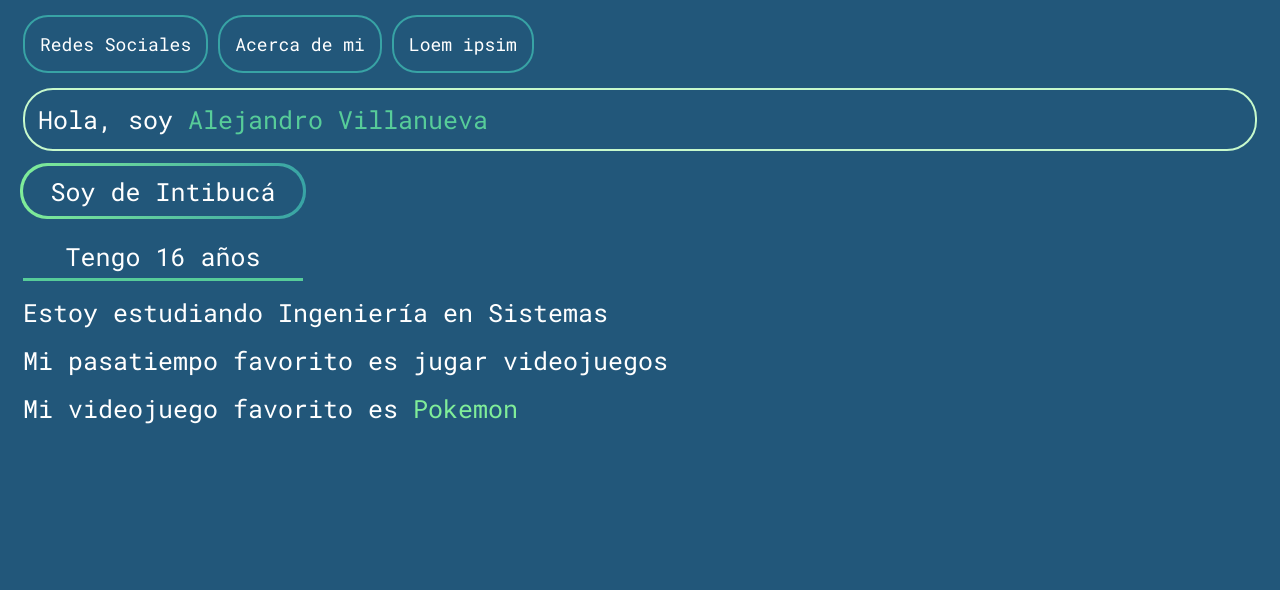
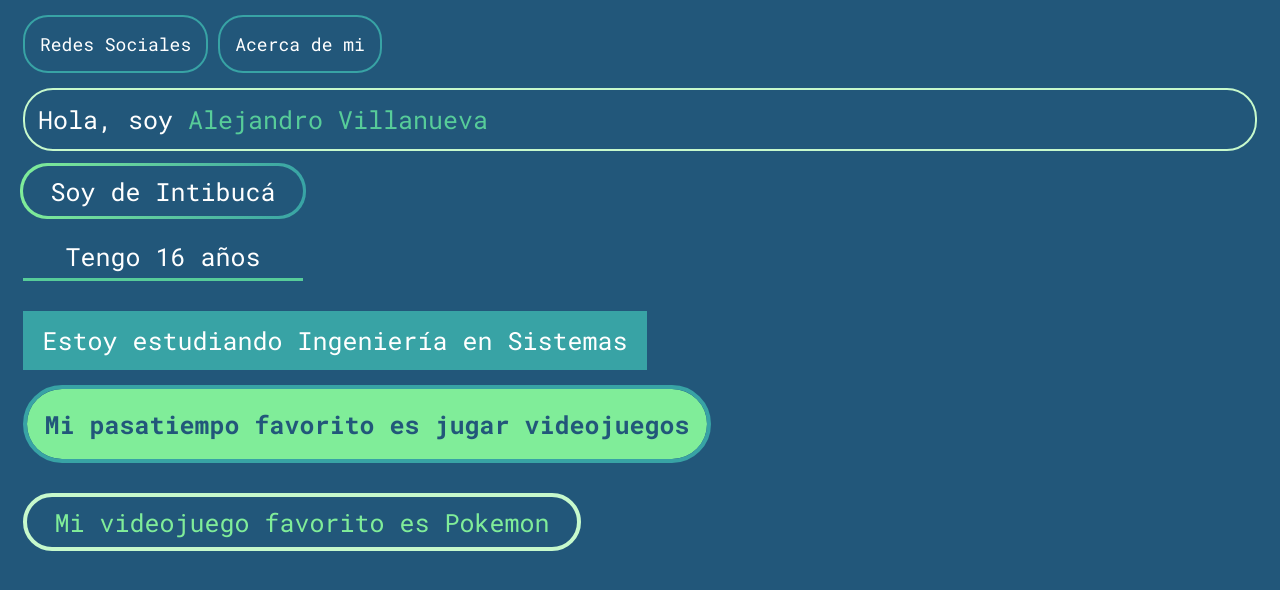
Before and after one commit to AleV1llanueva/Laboratorio-de-Programacion-Web, a plain HTML site: page presentacionPlus/index.html in a window 1280 px wide. Drawn offline with Linux system fonts and the light colour scheme.

Commit message:
presentación terminada

```diff
--- a/presentacionPlus/estilos/style.css
+++ b/presentacionPlus/estilos/style.css
@@ -75,9 +75,6 @@ button:active {
     color: #57CC99;
 }
 
-.favoriteGame>span {
-    color: #80ED99;
-}
 
 #Site {
     position: relative;
@@ -117,6 +114,7 @@ button:active {
     justify-content: center;
     height: 50px;
     overflow: hidden;
+    margin-bottom: 30px;
 }
 
 #age::after {
@@ -137,8 +135,90 @@ button:active {
 
 #age:hover {
     transition: 0.4s;
-    color: #000;
+    color: #22577A;
     font-weight: 600;
+}
+
+#study {
+    position: relative;
+    display: flex;
+    align-items: center;
+    justify-content: center;
+    width: 600px;
+    height: 35px;
+    padding: 12px;
+    transition: 0.4s;
+    z-index: 1;
+    background-color: #38A3A5;
+}
+
+#study:hover {
+    transform: scale(1.05);
+    border-radius: 5px;
+}
+
+#study:hover::after {
+    content: '';
+    position: absolute;
+    background: linear-gradient(
+      90deg,
+      #38A3A5,
+      #57CC99,
+      #80ED99,
+      #C7F9CC
+    );
+    background-size: 300% 100%;
+    width: 630px;
+    height: 60px;
+    z-index: -1;
+    animation: colorChange 3s infinite;
+}
+
+#game {
+    display: flex;
+    position: relative;
+    align-items: center;
+    justify-content: center;
+    border-radius: 50px;
+    width: 680px;
+    height: 70px;
+    border: 4px solid #38A3A5;
+    font-weight: 900;
+    color: #22577A;
+}
+
+#game::after {
+    content: '';
+    position: absolute;
+    width: 680px;
+    height: 70px;
+    z-index: -1;
+    border-radius: 50px;
+    background-color: #80ED99;
+    transition: 0.25s;
+}
+
+#game:hover::after {
+    transform: translate(5px, 18px);
+}
+
+.favoriteGame {
+    position: relative;
+    display: flex;
+    margin-top: 30px;
+    justify-content: center;
+    align-items: center;
+    height: 50px;
+    width: 550px;
+    border-radius: 50px;
+    color: #80ED99;
+    border: 4px solid #C7F9CC;
+    transition: 0.25s;
+}
+
+.favoriteGame:hover {
+    box-shadow: 0 0 50px #80ED99;
+    animation: contr 0.7s ease forwards;
 }
 
 @keyframes expand {
@@ -146,3 +226,31 @@ button:active {
         transform: translateX(-5vw);
     }
 }
+
+@keyframes contr {
+    0% {
+        box-shadow: 0 0 0 #80ED99;
+    }
+    30%{
+        box-shadow: 0 0 50px #80ED99;
+    }
+    100% {
+        box-shadow: 0 0 20px #80ED99;
+        background-color: #C7F9CC;
+        color: #22577A;
+        border: 4px solid #38A3A5;
+        font-weight: bold;
+    }
+}
+
+@keyframes colorChange {
+    0% {
+        background-position: 0% 50%;
+      }
+    50% {
+        background-position: 100% 50%;
+      }
+    100% {
+        background-position: 0% 50%;
+    }
+}
--- a/presentacionPlus/index.html
+++ b/presentacionPlus/index.html
@@ -13,13 +13,12 @@
     <div class="butCont">
         <button>Redes Sociales</button>
         <button>Acerca de mi</button>
-        <button>Loem ipsim</button>
     </div>
     <div id="Name">Hola, soy <span>Alejandro Villanueva</span></div>
     <div id="Site">Soy de Intibucá</div>
     <div id="age">Tengo 16 años</div>
-    <div>Estoy estudiando Ingeniería en Sistemas</div>
-    <div>Mi pasatiempo favorito es jugar videojuegos</div>
-    <div class="favoriteGame">Mi videojuego favorito es <span>Pokemon</span></div>
+    <div id="study">Estoy estudiando Ingeniería en Sistemas</div>
+    <div id="game">Mi pasatiempo favorito es jugar videojuegos</div>
+    <div class="favoriteGame">Mi videojuego favorito es Pokemon</div>
 </body>
 </html>
```
